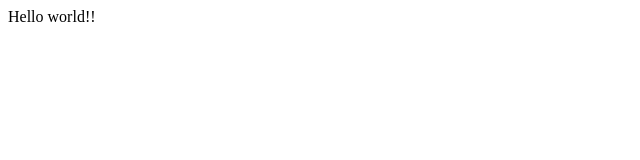
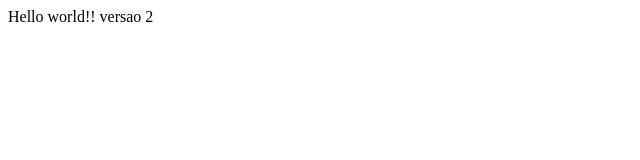
Before and after one commit to Samuel-F20/LAB1, a plain HTML site: page index.html in a window 1280 px wide. Shown: the full height of the page, 0-640 px from the left. Drawn offline with Linux system fonts and the light colour scheme.

```diff
--- a/index.html
+++ b/index.html
@@ -3,6 +3,6 @@
 	<title>Hello</title>
 </head>
 <body>
-	<p>Hello world!!</p>
+	<p>Hello world!! versao 2</p>
 </body>
 </html>
```
